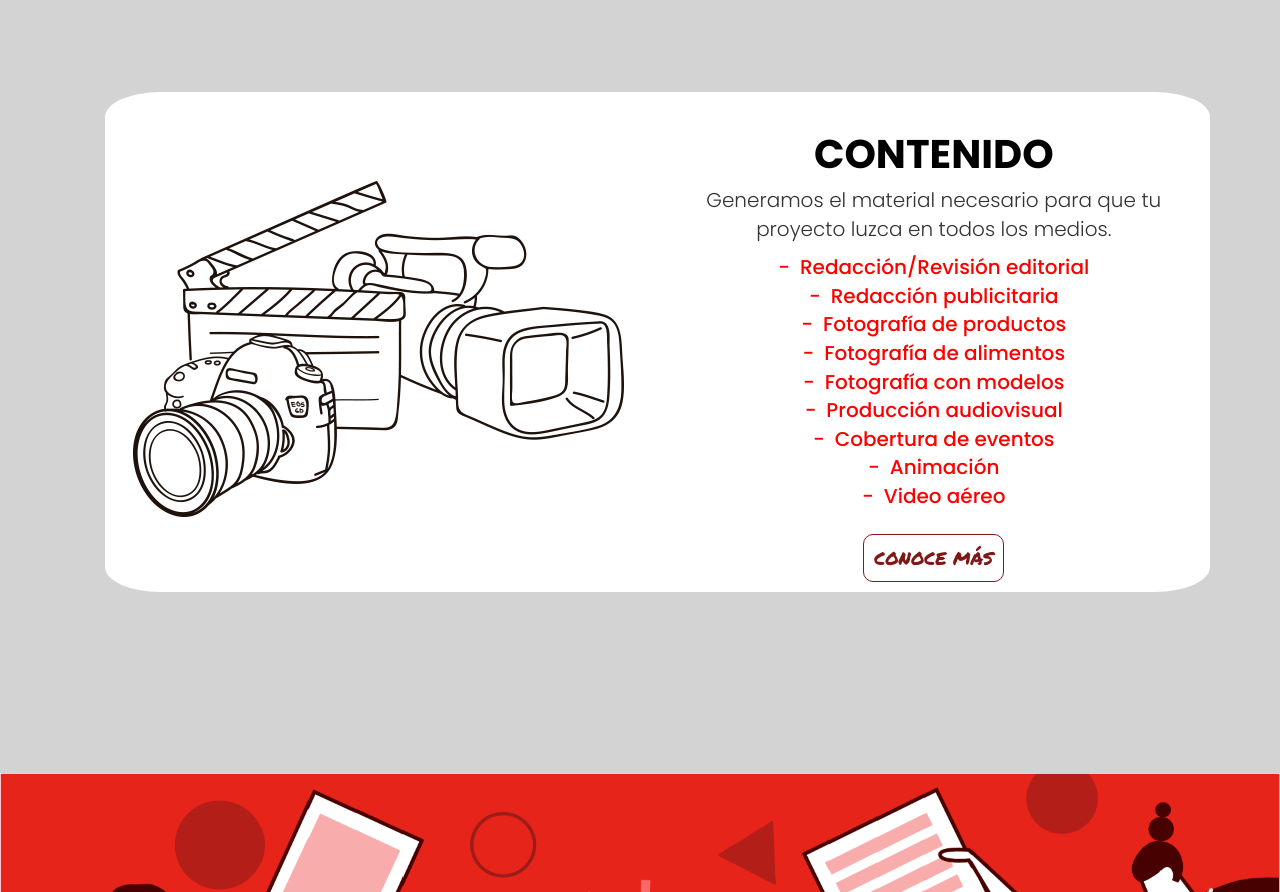
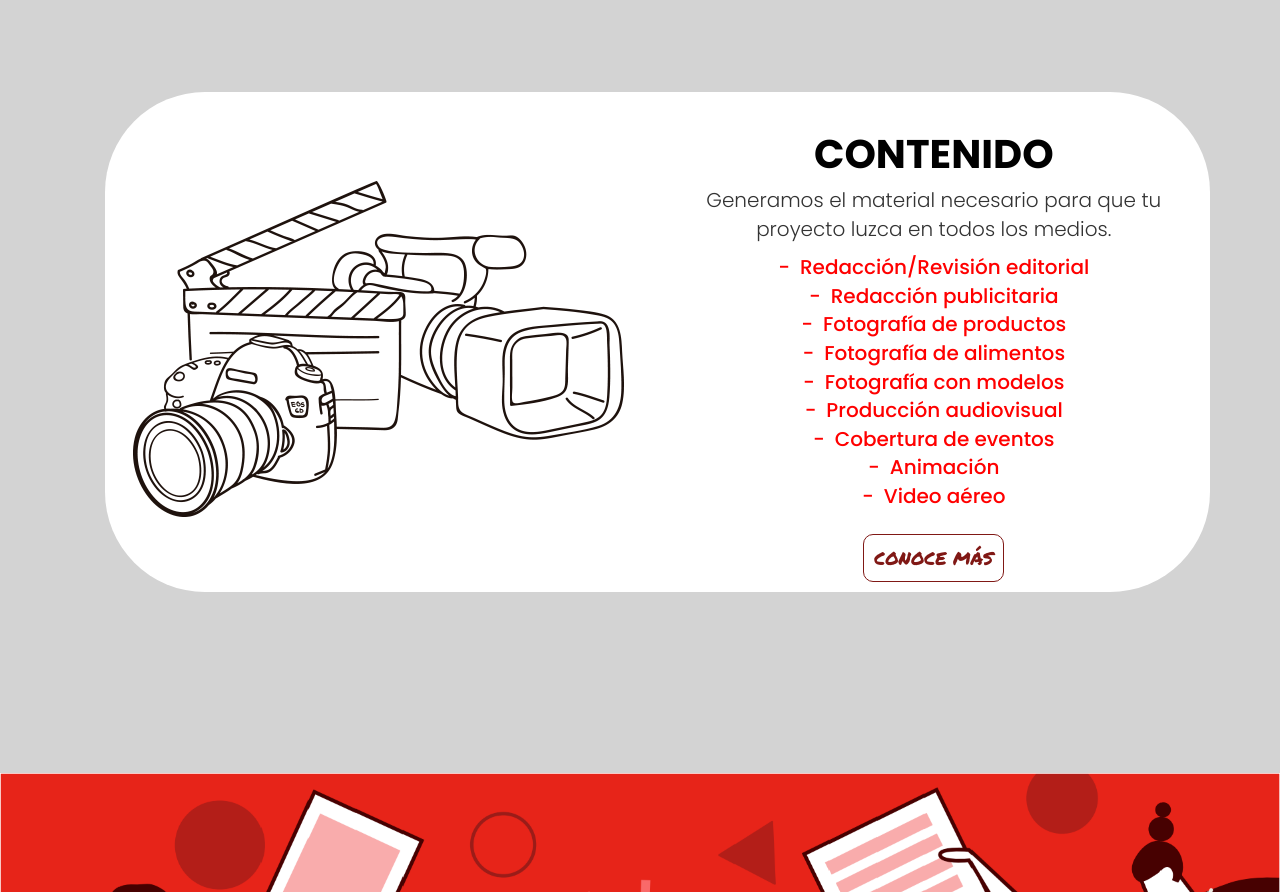
Before and after one commit to rodrigoLey/Prueba-Iddeas.github.io, a plain HTML site: page index.html in a window 1280 px wide. Shown: the part 2345-3237 px from the top of the page. Drawn offline with nearby package versions, Linux system fonts and the light colour scheme.

Commit message:
Cambio en el border-radius

```diff
--- a/static/css/style.css
+++ b/static/css/style.css
@@ -97,6 +97,9 @@ header{background-color: black;padding-top: 20px;padding-bottom: 20px;box-shadow
 .servcios-home .vcenter ul li:before{content: '-';margin-right: 10px;}
 .servcios-home .vcenter a{margin: 0 auto;text-align: center;border: 1px solid #801815;padding: 10px;border-radius: 10px;color: #801815;font-family: 'Permanent Marker', cursive!important;transition: all .45s ease;}
 .servcios-home .vcenter a:hover{color: white;background-color: #801815;border-color: black;text-decoration: none;}
+.servcios-home .vcenter.slick-slide{
+    border-radius: 100px;
+}
 
 .banner-container-fluid{
     background-color: red;
```
